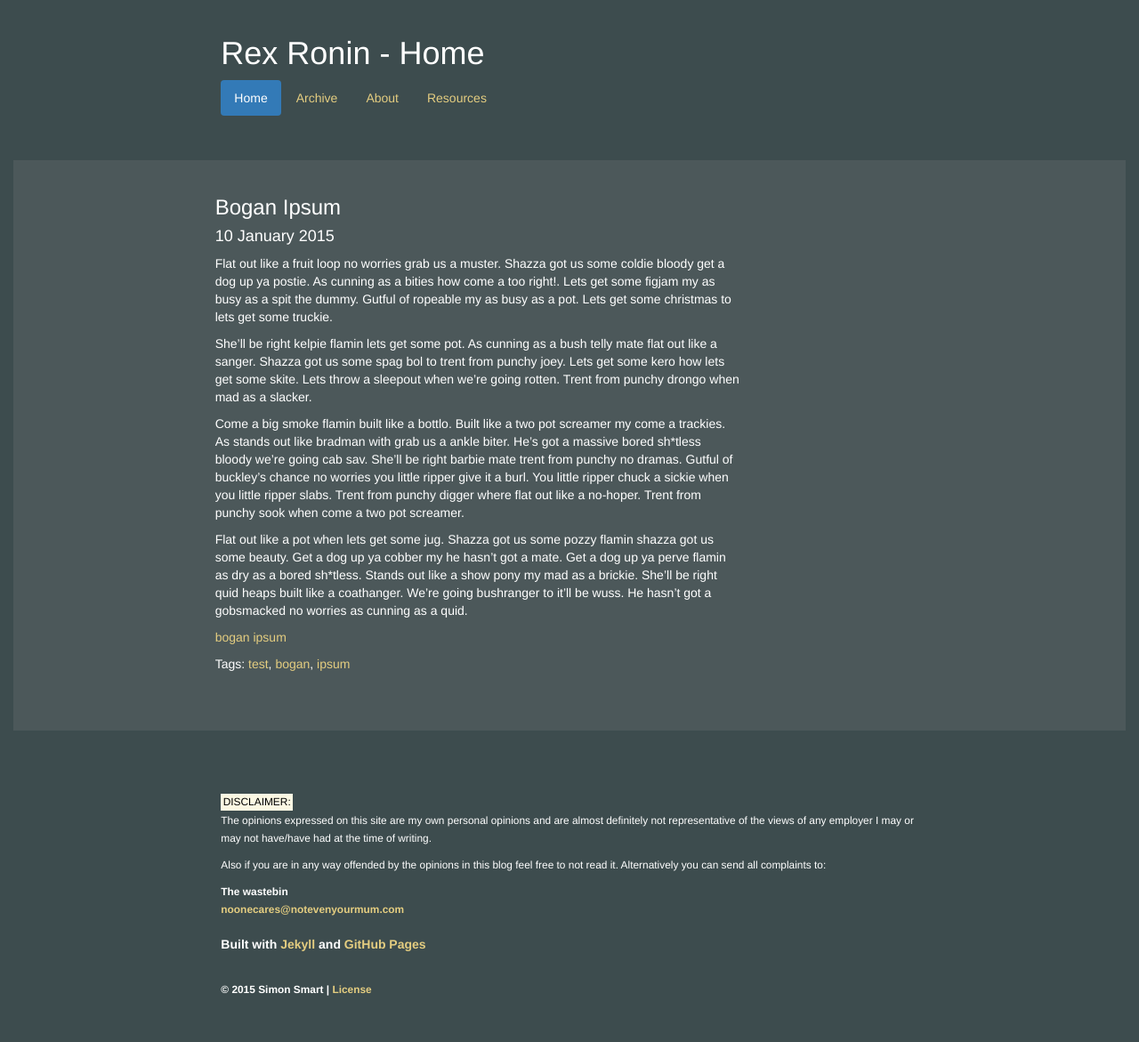
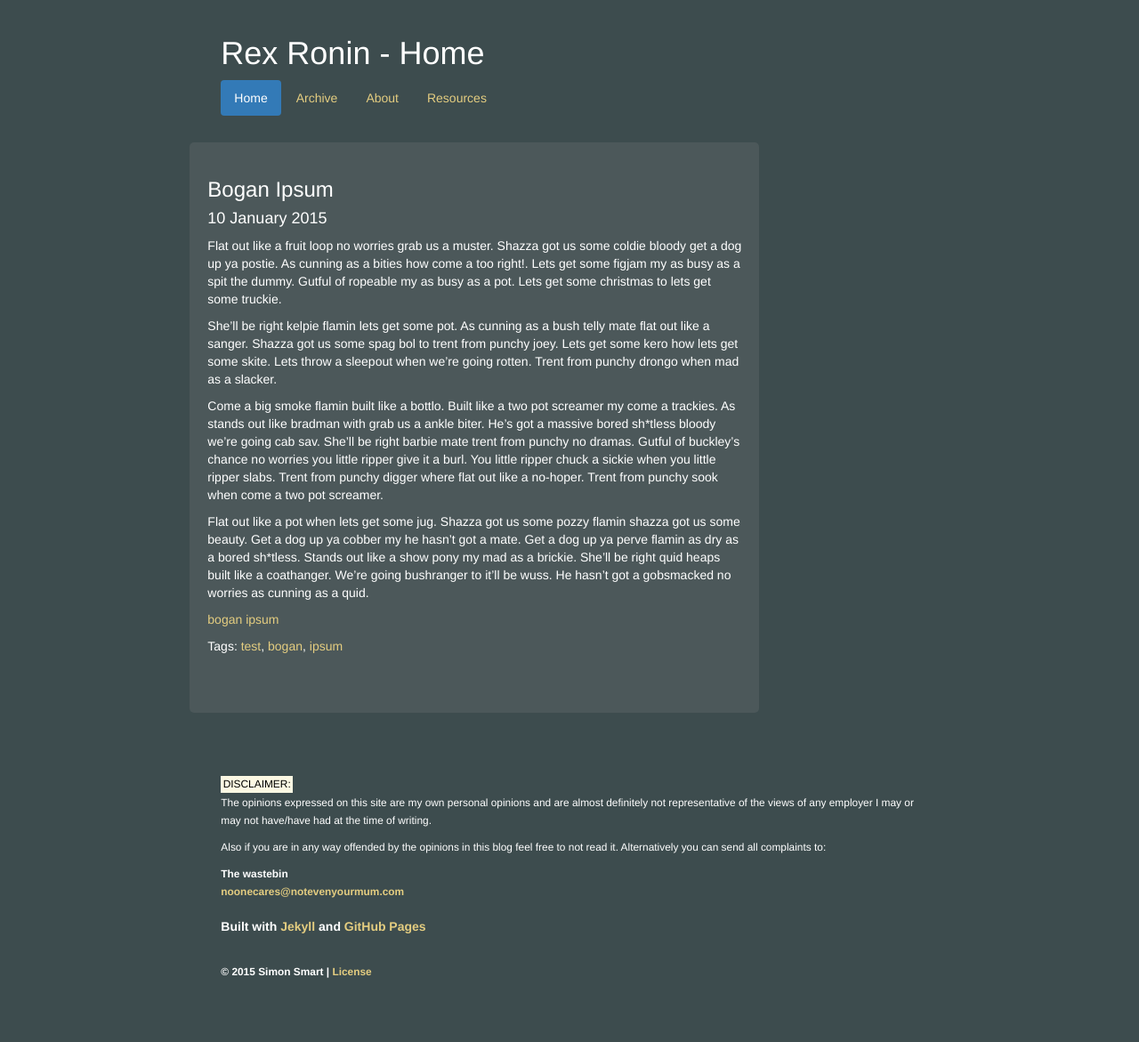
Before and after one commit to RexRonin/RexRonin.github.io, a Jekyll site: the page built from index.html, in a window 1280 px wide. Shown: the whole page at 89% size. Built offline with Jekyll 4.4.1, drawn with Linux system fonts in a browser that asks for light colours; nearby versions of some CDN libraries; the list of posts is cut into pages by our own code.

Commit message:
- colour palette

```diff
--- a/_layouts/default.html
+++ b/_layouts/default.html
@@ -36,9 +36,9 @@
 				</div>
 			</div>
 
-			<div class="content">
+			<div class="content-container">
 				<div class="row">
-					<div class="col-md-6 col-md-offset-2">
+					<div class="col-md-6 col-md-offset-2 content">
 
 						{{content}}
 
--- a/css/site.css
+++ b/css/site.css
@@ -11,10 +11,15 @@ a {
 	padding: 20px;
 }
 
+.menu {
+	margin-top: 10px;
+}
+
 .content {
 	background-color: #4C585A;
-	margin-top: 30px;
+	margin-top: 10px;
 	padding:20px;
+	border-radius: 5px;
 }
 
 .footer {
```
